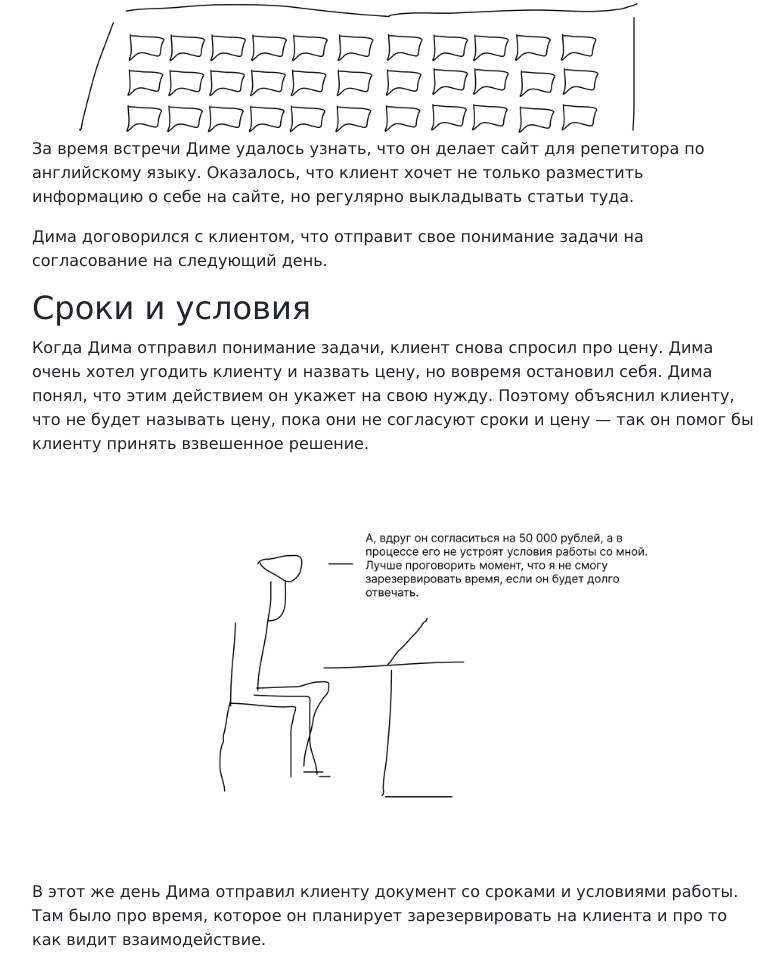
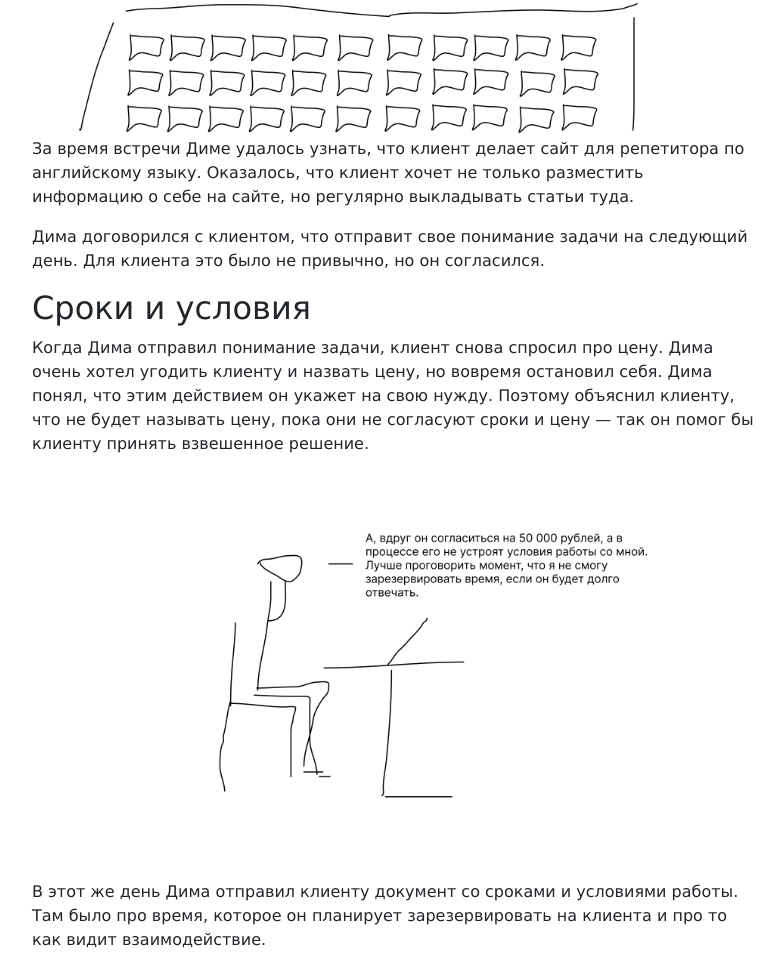
Before and after one commit to stanislawklimenko/article, a plain HTML site: page school/index.html in a window 1280 px wide. Shown: the part 1236-2191 px from the top of the page, without its empty margins (245-1029 px from the left). Drawn offline with nearby package versions, Linux system fonts and the light colour scheme; no server answers.

Commit message:
Update index.html

```diff
--- a/school/index.html
+++ b/school/index.html
@@ -41,8 +41,8 @@
             <h2>Понимание задачи</h2>
             <p>Созвон начался с того, что клиент начал спрашивать Диму про цену и сроки. Но Дима помнил свой неудачный опыт. Когда он называл цену  без понимания задачи, люди просто заканчивали разговор, либо разговор скатывался до торговли не понятно за что. Поэтому Дима спокойно объяснил, что без четкого представления задачи не сможет дать адекватную оценку проекту.</p>
             <img src="img/call-to-customer.png" alt="call">
-            <p>За время встречи Диме удалось узнать, что он делает сайт для репетитора по английскому языку. Оказалось, что клиент хочет не только разместить информацию о себе на сайте, но регулярно выкладывать статьи туда.</p>
-            <p>Дима договорился с клиентом, что отправит свое понимание задачи на согласование на следующий день.</p>
+            <p>За время встречи Диме удалось узнать, что клиент делает сайт для репетитора по английскому языку. Оказалось, что клиент хочет не только разместить информацию о себе на сайте, но регулярно выкладывать статьи туда.</p>
+            <p>Дима договорился с клиентом, что отправит свое понимание задачи на следующий день. Для клиента это было не привычно, но он согласился.</p>
         </div>
     </div>
     <div class="container">
@@ -61,7 +61,7 @@
             <img src="img/expensive.png" alt="expensive">
             <p>Первая реакция была — дать скидку. Но Дима снова остановил себя, потому что вспомнил, что так он покажет свою нужду. Если клиент согласен с задачей, условиями и сроками, то значит Дима вложил в свое предложение недостаточно ценности. Поэтому Дима спросил у клиента, как он может увеличить ценность своего предложение.</p>
             <p>В итоге клиент согласился не только на сайт, но и на дальнейшее обслуживание.</p>
-            <p>Дима применял советы бюро, поэтому у него получилось заключить сделку, о которой не пожалела ни одна сторона. Попробуйте. Если не поможет, вернетесь к старому подходу.</p>
+            <p>Дима применял советы бюро, поэтому у него получилось заключить сделку, о которой не пожалела ни одна сторона. Попробуйте и вы. Если не поможет, вернетесь к старому подходу.</p>
         </div>
     </div>
     <div class="container">
```
